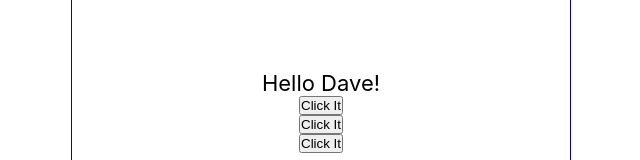
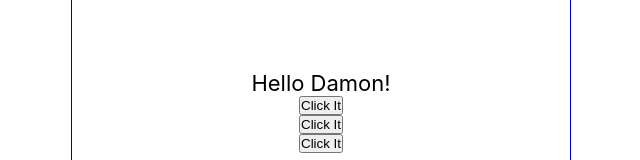
Before and after one commit to DDeShon/react-tutorial-01, a React (Create React App) app: page / in a window 1280 px wide. Shown: the part 316-476 px from the top of the page, without its empty margins (319-959 px from the left). Built offline with nearby package versions, Linux system fonts and the light colour scheme.

Commit message:
learning React useState Hook

```diff
--- a/src/Content.js
+++ b/src/Content.js
@@ -1,4 +1,7 @@
+import { useState } from "react";
+
 const Content = () => {
+  const [name, setName] = useState("Damon");
   const handleNameChange = () => {
     const names = ["Bob", "Kevin", "Dave", "Kim", "Mikel"];
     const int = Math.floor(Math.random() * 5);
@@ -19,7 +22,7 @@ const Content = () => {
 
   return (
     <main>
-      <p onDoubleClick={handleClick}>Hello {handleNameChange()}!</p>
+      <p onDoubleClick={handleClick}>Hello {name}!</p>
       <button onClick={handleClick}>Click It</button>
       <button onClick={() => handleClick2("Damon")}>Click It</button>
       <button onClick={(e) => handleClick3(e)}>Click It</button>
```
